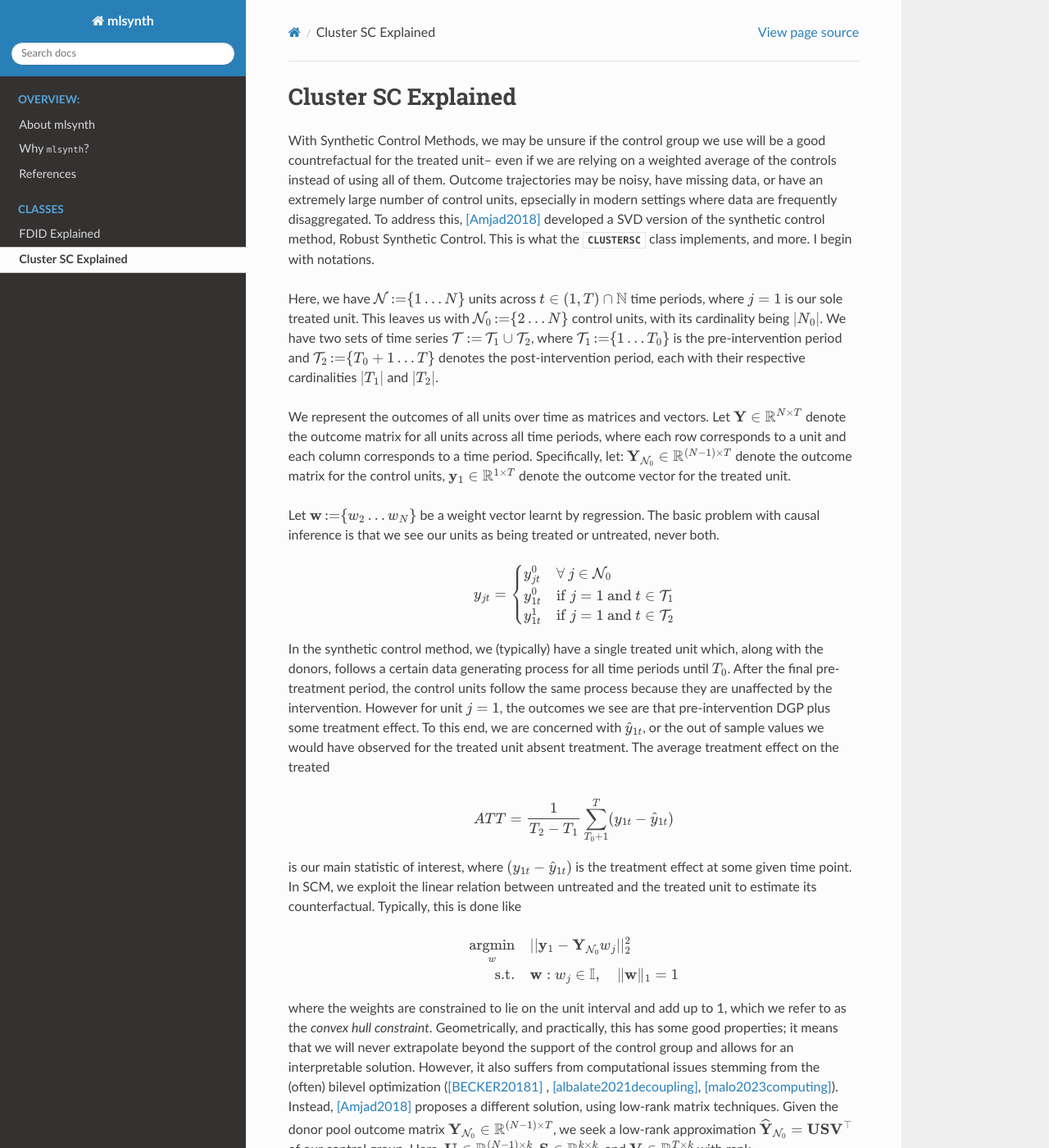
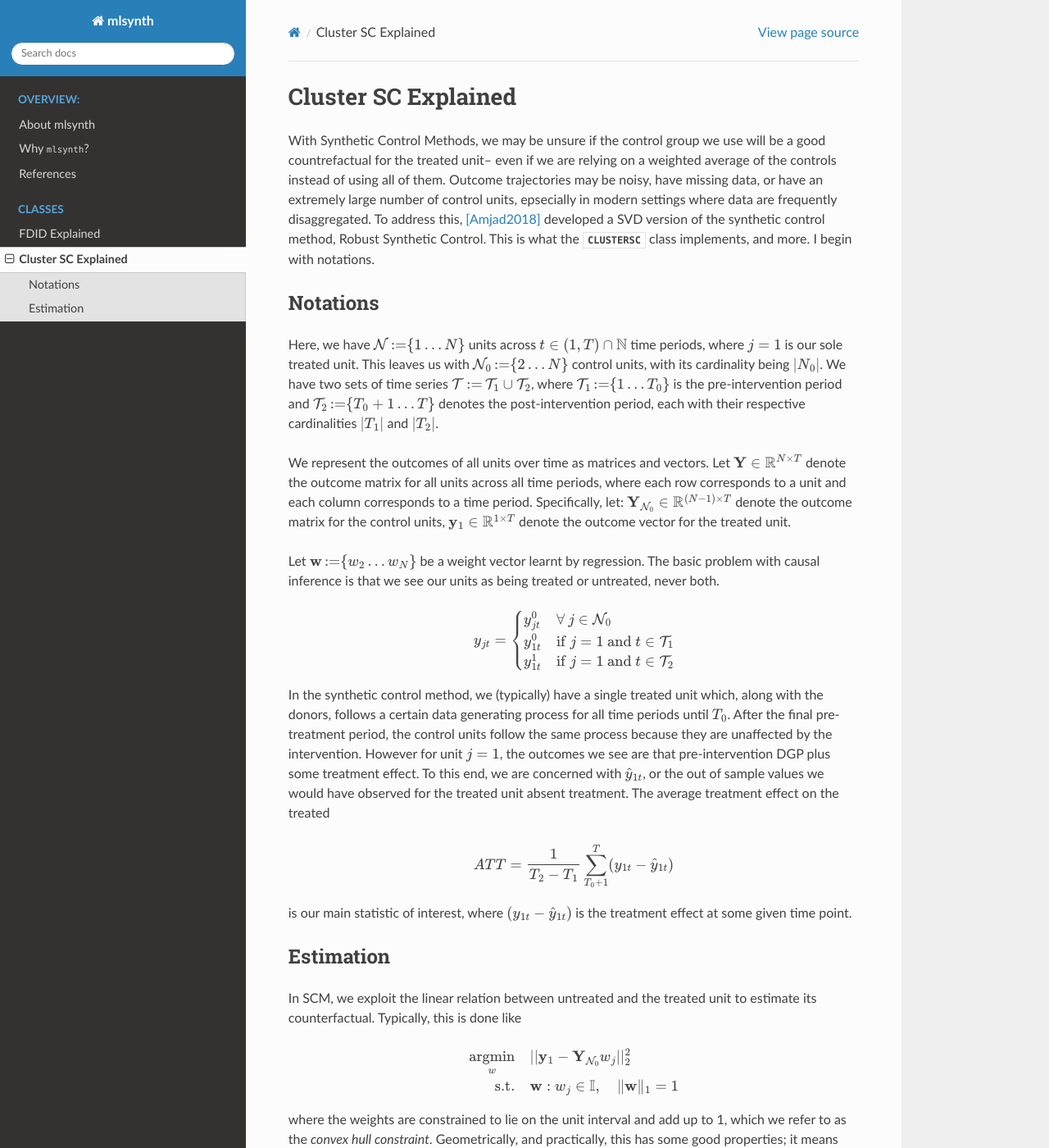
Before and after one commit to jgreathouse9/mlsynth, a Sphinx documentation site: the page built from docs/clustersc.rst, in a window 1280 px wide and 1400 px high. Shown: the whole window at 82% size. Built offline with Sphinx 7.4.7 and the Read the Docs theme 3.1.0, drawn with Linux system fonts in a browser that asks for light colours; pages that are not in the unit, such as notebooks, are missing from menus.

Commit message:
Update clustersc.rst

```diff
--- a/docs/clustersc.rst
+++ b/docs/clustersc.rst
@@ -2,6 +2,9 @@ Cluster SC Explained
 ==================
 
 With Synthetic Control Methods, we may be unsure if the control group we use will be a good countrefactual for the treated unit-- even if we are relying on a weighted average of the controls instead of using all of them. Outcome trajectories may be noisy, have missing data, or have an extremely large number of control units, epsecially in modern settings where data are frequently disaggregated. To address this, [Amjad2018]_ developed a SVD version of the synthetic control method, Robust Synthetic Control. This is what the :class:`CLUSTERSC` class implements, and more. I begin with notations.
+
+Notations
+----------------
 
 Here, we have :math:`\mathcal{N} \operatorname*{:=} \lbrace{1 \ldots N \rbrace}` units across
 :math:`t \in \left(1, T\right) \cap \mathbb{N}` time periods, where :math:`j=1` is our sole treated unit.
@@ -31,7 +34,12 @@ After the final pre-treatment period, the control units follow the same process
 .. math::
     ATT = \frac{1}{T_2 - T_1} \sum_{T_0 +1}^{T} (y_{1t} - \hat{y}_{1t})
 
-is our main statistic of interest, where :math:`(y_{1t} - \hat{y}_{1t})` is the treatment effect at some given time point. In SCM, we exploit the linear relation
+is our main statistic of interest, where :math:`(y_{1t} - \hat{y}_{1t})` is the treatment effect at some given time point.
+
+Estimation
+----------------
+
+In SCM, we exploit the linear relation
 between untreated and the treated unit to estimate its counterfactual. Typically, this is done like
 
 .. math::
```
